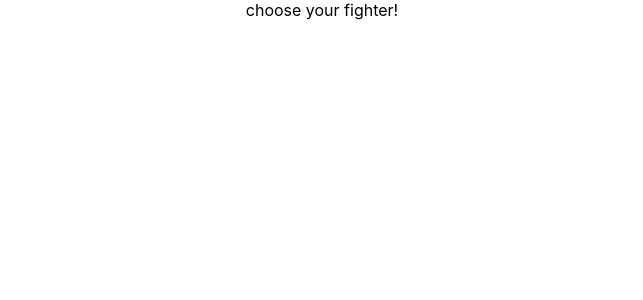
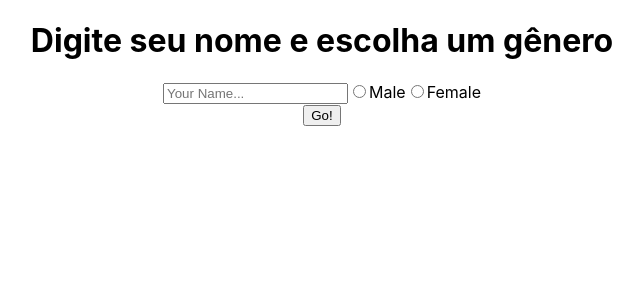
Before and after one commit to davifurtado/chooseYourSwFighter, a React (Create React App) app: page / in a window 1280 px wide. Shown: the top 300 px of the page, without its empty margins (318-961 px from the left). Built offline with nearby package versions, Linux system fonts and the light colour scheme.

Commit message:
created rootContainer, created UserForm and UserContext

```diff
--- a/src/App.js
+++ b/src/App.js
@@ -1,10 +1,14 @@
 import React from 'react';
 import './App.css';
+import UserContextProvider from './contexts/UserContext';
+import RootContainer from './containers/RootContainer';
 
 function App() {
   return (
     <div className="App">
-      choose your fighter!
+      <UserContextProvider>
+        <RootContainer />
+      </UserContextProvider>
     </div>
   );
 }
--- /dev/null
+++ b/src/components/UserForm.js
@@ -0,0 +1,52 @@
+import React, { useContext, useState } from 'react';
+import { UserContext } from '../contexts/UserContext';
+
+const UserForm = () => {
+    const { addUser } = useContext(UserContext)
+    const [name, setName] = useState('');
+    const [gender, setGender] = useState('');
+
+    const handleOnChangeRadioButton = (e) => {
+        setGender(e.target.value)
+    }
+
+    const handleSubmit = (e) => {
+        e.preventDefault();
+        addUser(name, gender);
+        setName('');
+        setGender('');
+    }
+    return (
+        <form onSubmit={handleSubmit}>
+            <input
+                type="text"
+                placeholder="Your Name..."
+                value={name}
+                onChange={(e) => setName(e.target.value)}
+                required
+                maxLength={9}
+            />
+            <input
+                type="radio"
+                id="male"
+                name="gender"
+                value="male"
+                onChange={handleOnChangeRadioButton}
+            />
+            <label htmlFor="male">Male</label>
+            <input
+                type="radio"
+                id="female"
+                name="gender"
+                value="female"
+                onChange={handleOnChangeRadioButton}
+            />
+            <label htmlFor="female">Female</label>
+            <div>
+                <button type="submit">Go! </button>
+            </div>
+        </form>
+    );
+}
+
+export default UserForm
--- /dev/null
+++ b/src/containers/RootContainer.js
@@ -0,0 +1,20 @@
+import React, { useContext } from 'react';
+import { UserContext } from '../contexts/UserContext';
+import UserForm from '../components/UserForm';
+
+const RootContainer = () => {
+    const { user } = useContext(UserContext);
+    console.log(user)
+    return (user && user.name && user.gender) ? (
+        <div>
+            {`nome: ${user.name}, genero: ${user.gender} `}
+        </div>
+    ) : (
+        <div className="root-container">
+            <h1>Digite seu nome e escolha um gênero</h1>
+            <UserForm />
+        </div>
+    )
+}
+
+export default RootContainer
--- a/src/contexts/UserContext.js
+++ b/src/contexts/UserContext.js
@@ -0,0 +1,17 @@
+import React, { createContext, useState } from 'react';
+
+export const UserContext = createContext();
+
+const UserContextProvider = (props) => {
+    const [user, setUser] = useState({});
+    const addUser = (name, gender) => {
+        setUser({ name, gender })
+    }
+    return (
+        <UserContext.Provider value={{ user, addUser }}>
+            { props.children }
+        </UserContext.Provider>
+    );
+}
+
+export default UserContextProvider
```
